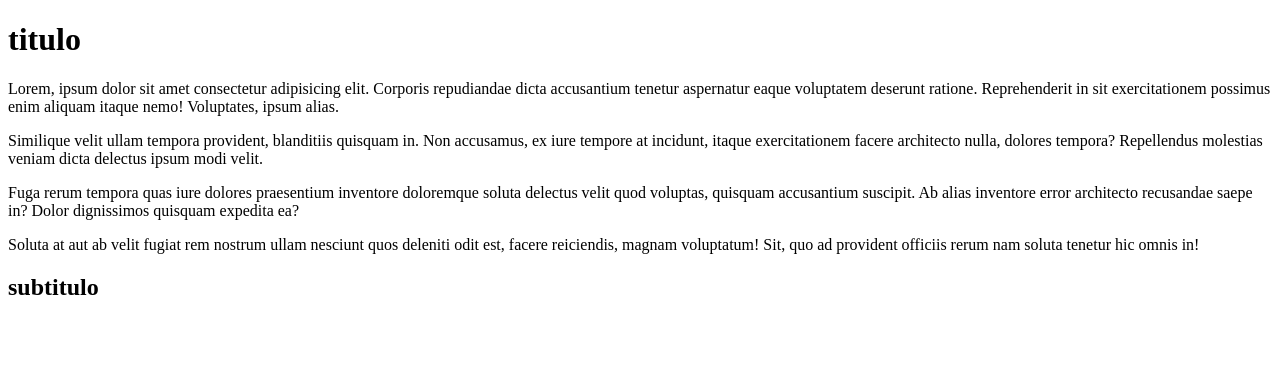
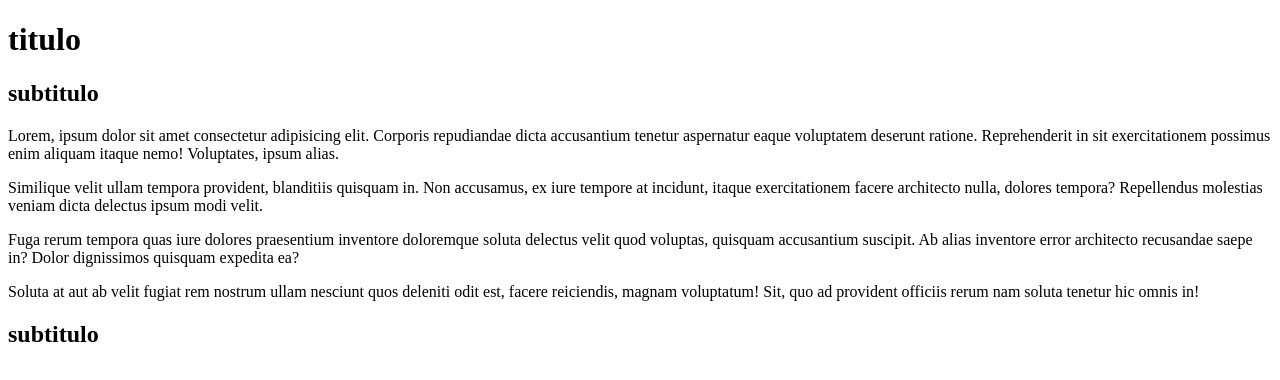
Before and after one commit to cmmanriquez/clase10-dos, a plain HTML site: page index.html in a window 1280 px wide. Drawn offline with Linux system fonts and the light colour scheme.

Commit message:
adding css

```diff
--- /dev/null
+++ b/css/style.css
@@ -0,0 +1,3 @@
+*{
+    padding: 0;
+}
--- a/index.html
+++ b/index.html
@@ -4,10 +4,13 @@
     <meta charset="UTF-8">
     <meta http-equiv="X-UA-Compatible" content="IE=edge">
     <meta name="viewport" content="width=device-width, initial-scale=1.0">
+
     <title>Clase 10</title>
 </head>
 <body>
     <h1>titulo</h1>
+    <h2> subtitulo </h2>
+
     <main>
         <p>Lorem, ipsum dolor sit amet consectetur adipisicing elit. Corporis repudiandae dicta accusantium tenetur aspernatur eaque voluptatem deserunt ratione. Reprehenderit in sit exercitationem possimus enim aliquam itaque nemo! Voluptates, ipsum alias.</p>
         <p>Similique velit ullam tempora provident, blanditiis quisquam in. Non accusamus, ex iure tempore at incidunt, itaque exercitationem facere architecto nulla, dolores tempora? Repellendus molestias veniam dicta delectus ipsum modi velit.</p>
```
